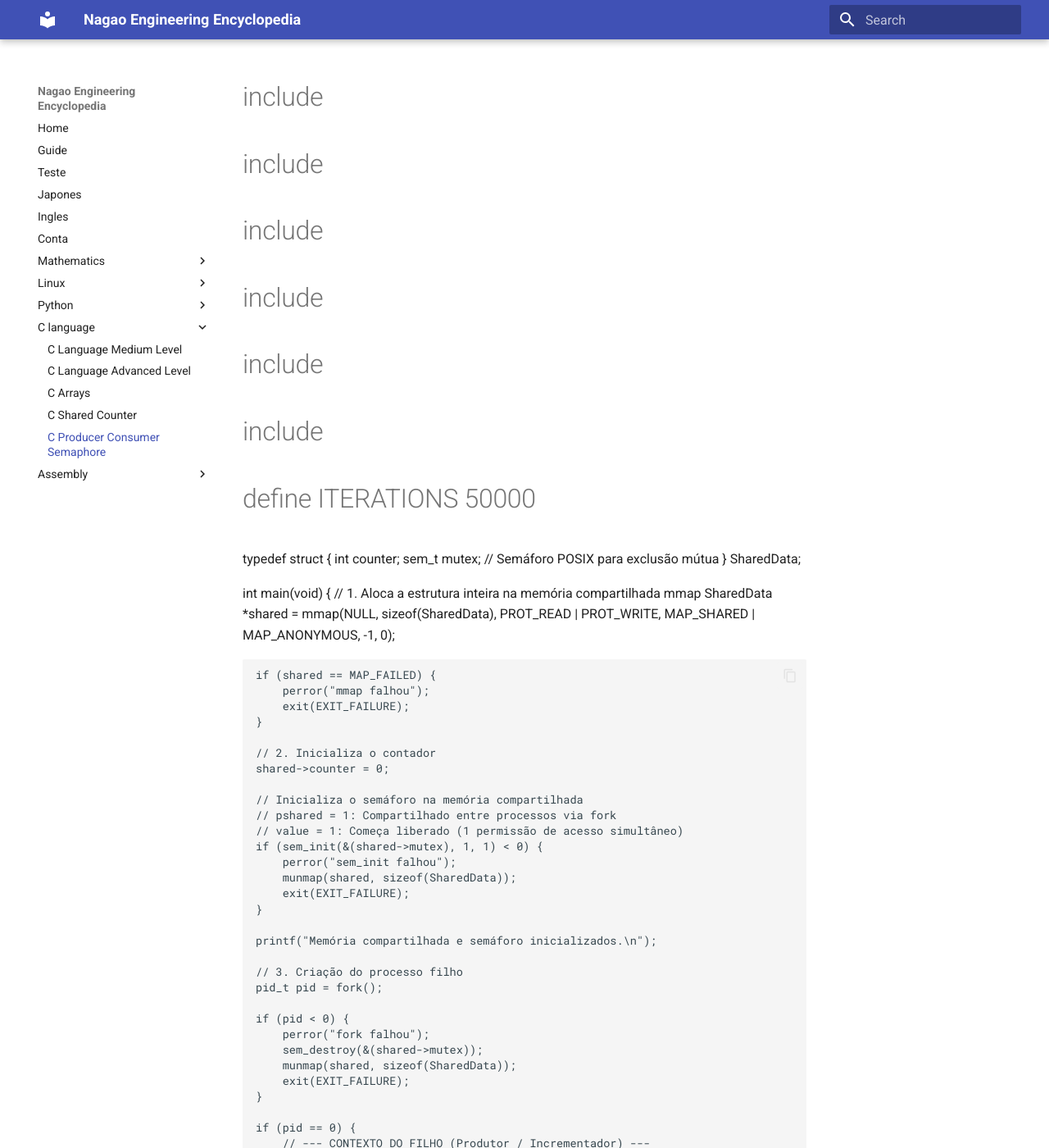
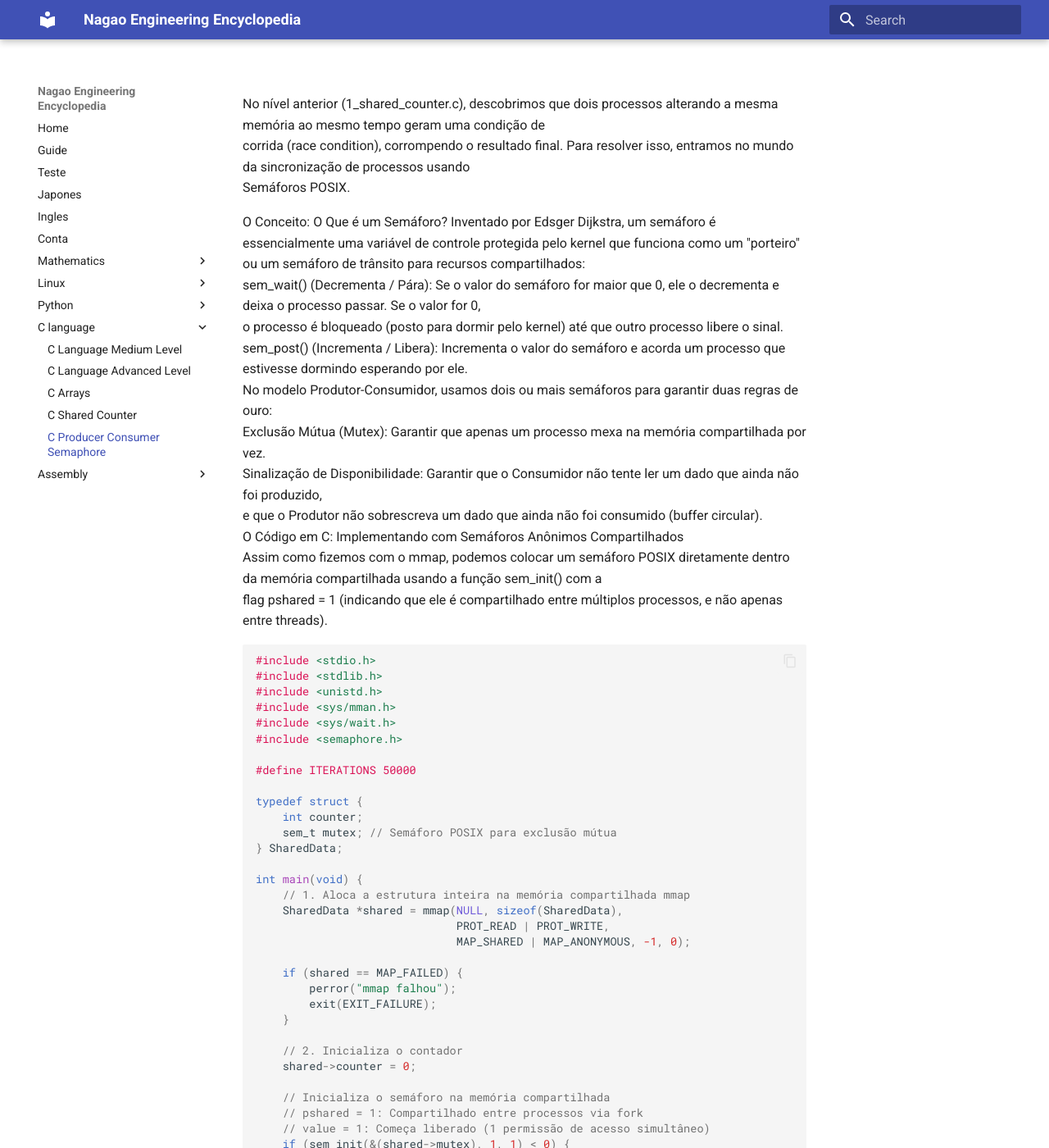
Before and after one commit to NagaoVictor/nagao-engineering, an MkDocs documentation site: the page built from docs/clang/producer_consumer_sem.md, in a window 1280 px wide and 1400 px high. Shown: the whole window at 82% size. Built offline with MkDocs 1.6.1 and Material for MkDocs 9.7.7, drawn with Linux system fonts in a browser that asks for light colours; some of the changed text lies outside the part shown.

Commit message:
Update producer_consumer_sem.md

````diff
--- a/docs/clang/producer_consumer_sem.md
+++ b/docs/clang/producer_consumer_sem.md
@@ -1,3 +1,22 @@
+No nível anterior (1_shared_counter.c), descobrimos que dois processos alterando a mesma memória ao mesmo tempo geram uma condição de <br>
+corrida (race condition), corrompendo o resultado final. Para resolver isso, entramos no mundo da sincronização de processos usando <br>
+Semáforos POSIX.<br>
+
+O Conceito: O Que é um Semáforo?
+Inventado por Edsger Dijkstra, um semáforo é essencialmente uma variável de controle protegida pelo kernel que funciona como um "porteiro" <br>
+ou um semáforo de trânsito para recursos compartilhados:<br>
+    sem_wait() (Decrementa / Pára): Se o valor do semáforo for maior que 0, ele o decrementa e deixa o processo passar. Se o valor for 0,<br>
+o processo é bloqueado (posto para dormir pelo kernel) até que outro processo libere o sinal.<br>
+    sem_post() (Incrementa / Libera): Incrementa o valor do semáforo e acorda um processo que estivesse dormindo esperando por ele. <br>
+No modelo Produtor-Consumidor, usamos dois ou mais semáforos para garantir duas regras de ouro:<br>
+    Exclusão Mútua (Mutex): Garantir que apenas um processo mexa na memória compartilhada por vez.<br>
+    Sinalização de Disponibilidade: Garantir que o Consumidor não tente ler um dado que ainda não foi produzido,<br>
+e que o Produtor não sobrescreva um dado que ainda não foi consumido (buffer circular).<br>
+O Código em C: Implementando com Semáforos Anônimos Compartilhados<br>
+Assim como fizemos com o mmap, podemos colocar um semáforo POSIX diretamente dentro da memória compartilhada usando a função sem_init() com a <br>
+flag pshared = 1 (indicando que ele é compartilhado entre múltiplos processos, e não apenas entre threads).
+
+```c
 #include <stdio.h>
 #include <stdlib.h>
 #include <unistd.h>
@@ -89,3 +108,16 @@ int main(void) {
 
     return 0;
 }
+
+```
+
+# Compilação e Execução
+Lembre-se da flag obrigatória -pthread para suportar primitivas de sincronização POSIX:
+
+gcc -Wall -Wextra -pthread 2_producer_consumer_sem.c -o producer_consumer
+./producer_consumer
+
+```output
+
+
+```
````
